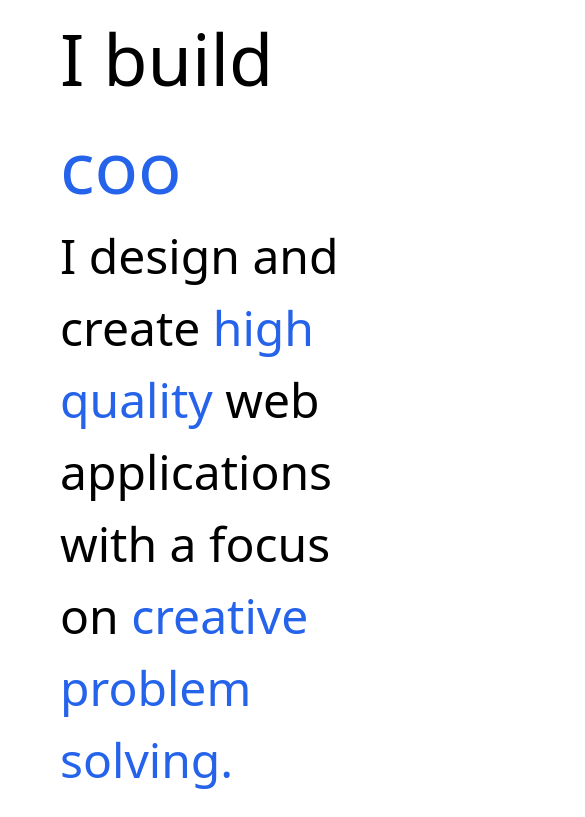
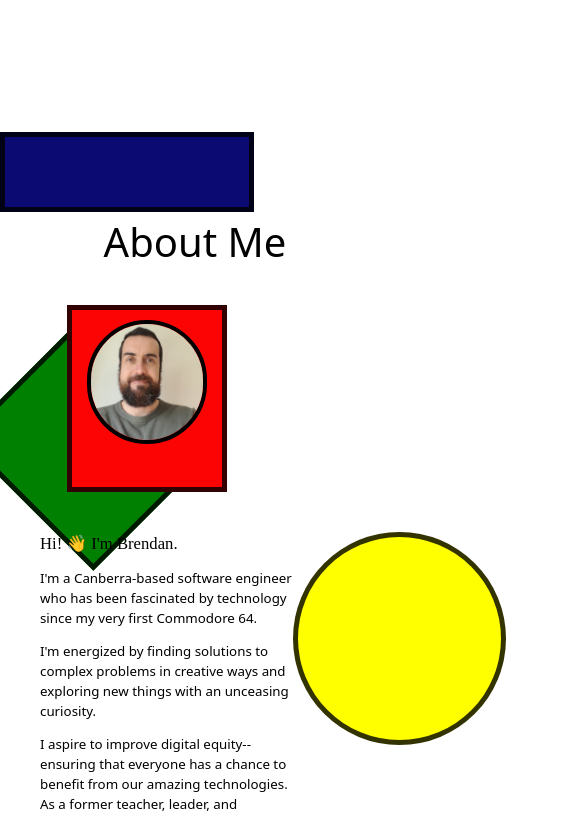
Before and after one commit to brendantuckerman/brendantuckerman.github.io, a React (Create React App) app: page / in a window 390 px wide. Shown: the part 860-1677 px from the top of the page, 585 px wide, since content can reach past the window. Built offline with nearby package versions, Linux system fonts and the light colour scheme; no server answers.

Commit message:
Added media queries

```diff
--- a/src/App.js
+++ b/src/App.js
@@ -13,8 +13,8 @@ import Footer from './components/Footer'
 function App() {
   return (
     <div className="App">
-      <header className="App-header inline-flex mt-4 w-full justify-between">
-        <h3 className="text-lg ml-10 hover:text-blue-300"><a href ="#about" id="name_a">Brendan Tuckerman</a></h3>
+      <header className="App-header inline-flex mt-4 w-full justify-between ">
+        <h3 className="text-lg ml-10 hover:text-blue-300 "><a href ="#about" id="name_a">Brendan Tuckerman</a></h3>
 
             <nav className='mr-10'>
               <ul className="inline-flex text-xs">
--- a/src/components/About.jsx
+++ b/src/components/About.jsx
@@ -6,7 +6,7 @@ const About = () => {
 
         <div className="w-full">
             <h2 className="text-center text-[3em]">About Me</h2>
-            <div className="m-10 flex" id="about" >
+            <div className="m-10 md:flex" id="about" >
              <div className="m-10">
                 <div id="red_square" className="shape flex justify-center align-center h-full">
                 <img src="../img/profile.jpg" className="rounded-full relative top-3 h-[70%] w-[80%] border-4 border-black" />
--- a/src/index.css
+++ b/src/index.css
@@ -4,9 +4,10 @@
 @import url('https://fonts.googleapis.com/css2?family=Poppins:wght@300;400;500;700&family=Roboto:wght@100;400;500;700;900&display=swap');
 
 :root{
-  font-size: 18pt;
+  font-size: 10pt;
   scroll-behavior: smooth;
 }
+
 
 
 body {
@@ -32,3 +33,10 @@ h3{
 input, textarea{
   border: 1px solid black;
 }
+
+/*Media Queries for font size*/
+@media screen and (min-width:600px) {
+    :root{
+      font-size: 18pt;
+    }
+}
```
